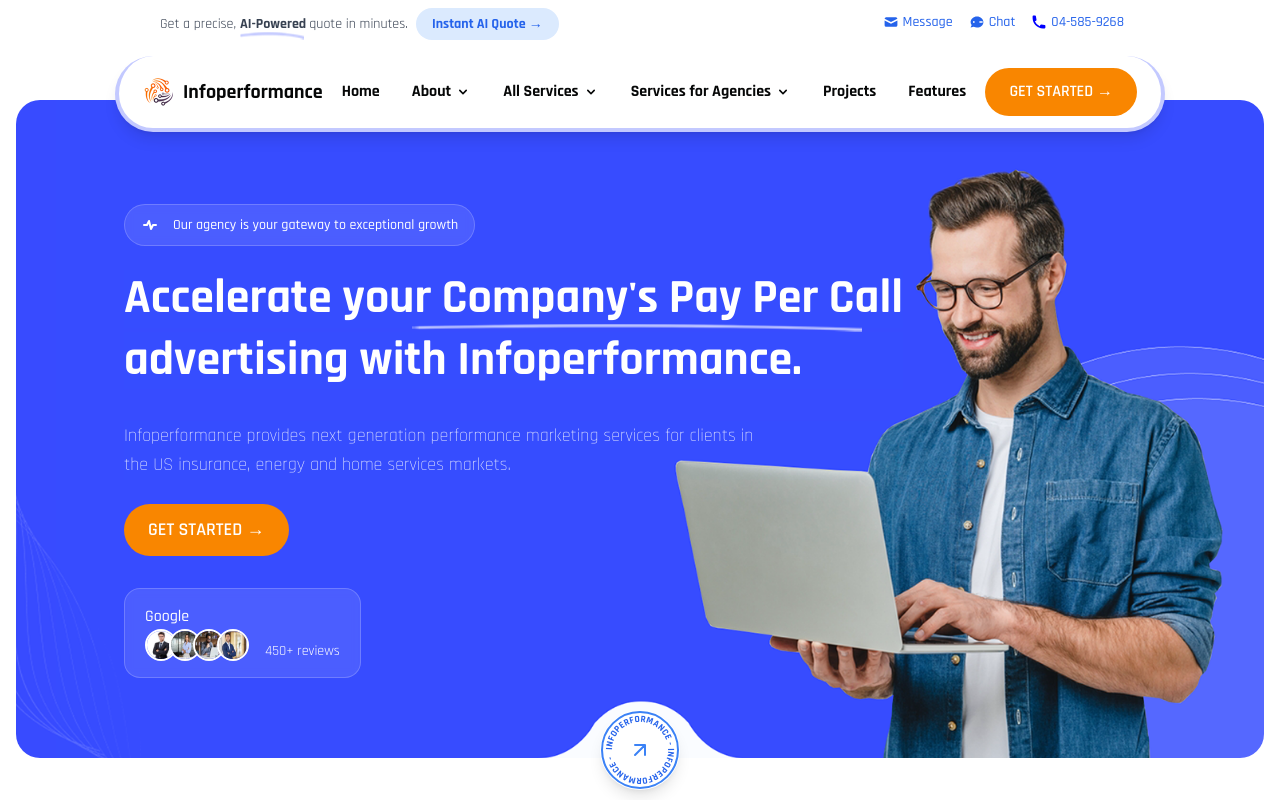
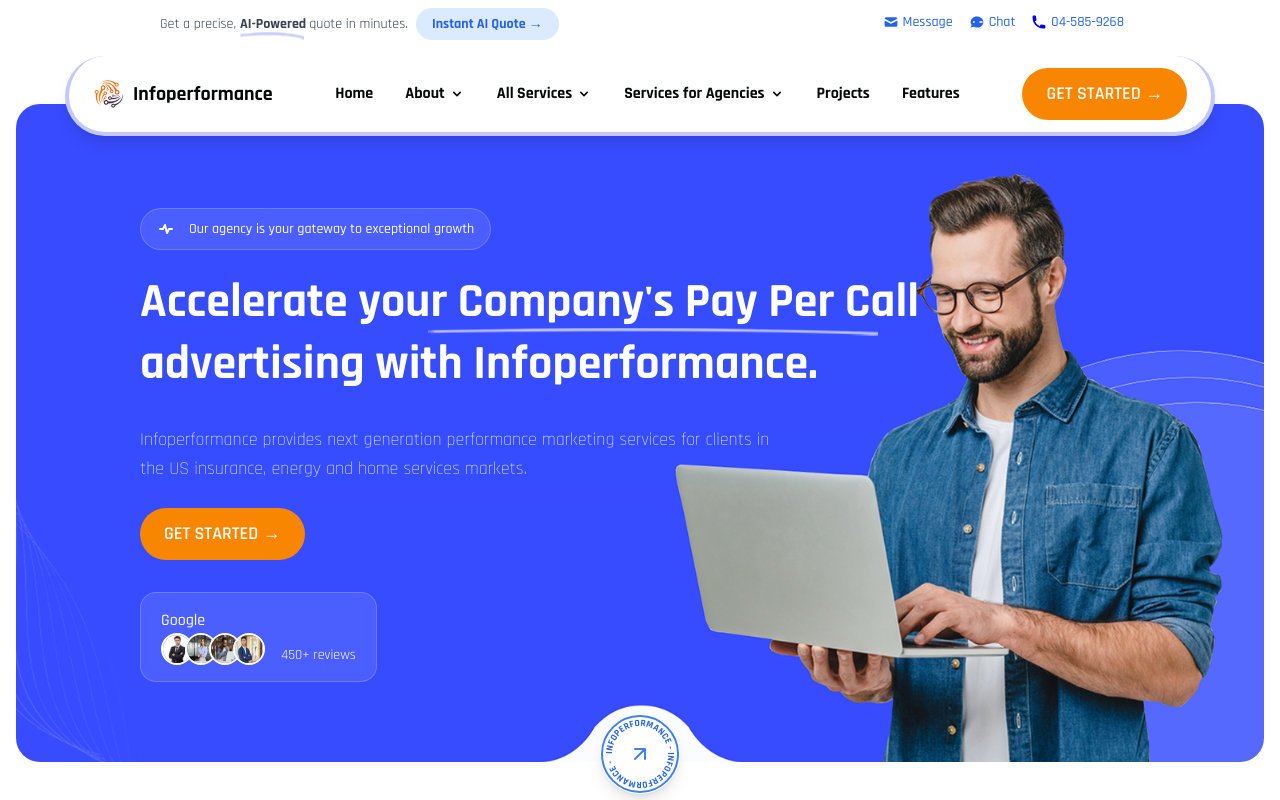
Before and after one commit to hassan4133/infoperformance-landing, a Next.js app: page / in a window 1280 px wide. Shown: the top 800 px of the page. Built offline with nearby package versions, Linux system fonts and the light colour scheme.

Commit message:
layout-adjustments

```diff
--- a/src/app/page.tsx
+++ b/src/app/page.tsx
@@ -72,7 +72,7 @@
       <nav className="relative z-50 px-4 pt-4">
         <div className="flex justify-center">
           <div
-            className="bg-[#FFFFFF] backdrop-blur-sm rounded-full px-6 py-3 flex items-center justify-between shadow-lg border-l-4 border-r-4 border-b-4 border-[#C3C9FF] w-full max-w-[1050px]"
+            className="bg-[#FFFFFF] backdrop-blur-sm rounded-full px-6 py-3 flex items-center justify-between shadow-lg border-l-4 border-r-4 border-b-4 border-[#C3C9FF] w-full max-w-[1150px]"
           >
             <div className="flex items-center gap-2">
               <div className="w-8 h-8 rounded-full flex items-center justify-center overflow-hidden">
@@ -148,7 +148,7 @@
               </button>
             )}
 
-            <button className="hidden md:block bg-[#F98600] hover:bg-orange-600 text-white px-6 py-3 rounded-full font-rajdhani font-semibold">
+            <button className="hidden md:block bg-[#F98600] hover:bg-orange-600 text-lg text-white px-6 py-3 rounded-full font-plus-jakarta-sans font-semibold">
               GET STARTED →
             </button>
           </div>
@@ -308,6 +308,6 @@
       <BlogsSection />
       <CallToActionBanner />
       <FooterSection />
-    </main>
-  )
+    </main>
+  )
 }
--- a/src/components/hero-section.tsx
+++ b/src/components/hero-section.tsx
@@ -25,7 +25,7 @@
             }
           `}</style>
 
-          <div className="px-4 md:px-8 pt-16 pb-20 md:ml-10" style={{ backgroundColor: "rgba(59, 130, 246, 0.01)" }}>
+          <div className="px-4 md:px-8 pt-16 pb-20 md:ml-14" style={{ backgroundColor: "rgba(59, 130, 246, 0.01)" }}>
             <div className="flex justify-start pl-4 md:pl-9">
               <div className="text-white max-w-4xl mt-8">
                 {/* Gateway Badge */}
```
